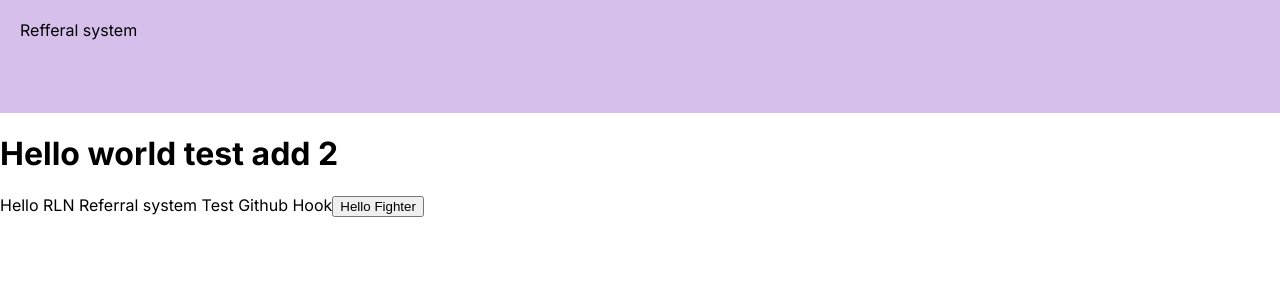
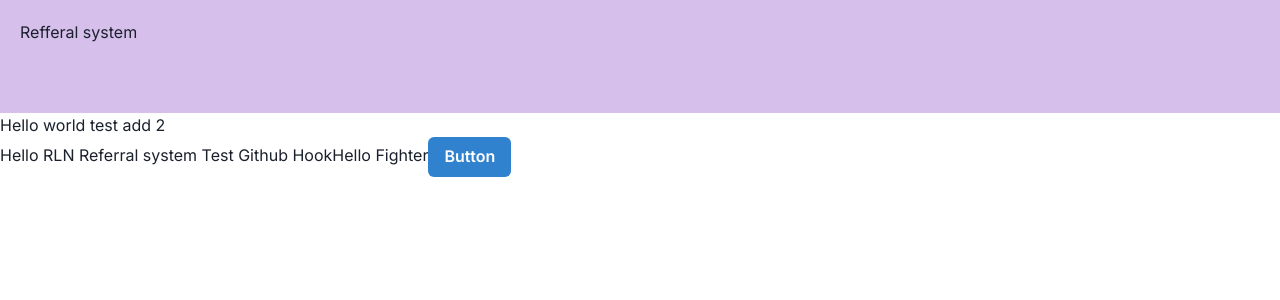
Before and after one commit to yottrakul/rln-referral, a Next.js app: page / in a window 1280 px wide. Shown: the top 300 px of the page. Built offline with nearby package versions, Linux system fonts and the light colour scheme.

Commit message:
fix: intregate chakra provide

```diff
--- a/src/app/layout.tsx
+++ b/src/app/layout.tsx
@@ -1,6 +1,7 @@
 import "@/styles/globals.css";
 
 import { Inter } from "next/font/google";
+import { ChakraUIProviders } from "./providers/ChakraProvider";
 
 const inter = Inter({
   subsets: ["latin"],
@@ -15,7 +16,9 @@ export const metadata = {
 export default function RootLayout({ children }: { children: React.ReactNode }) {
   return (
     <html lang="en">
-      <body className={inter.className}>{children}</body>
+      <body className={inter.className}>
+        <ChakraUIProviders>{children}</ChakraUIProviders>
+      </body>
     </html>
   );
 }
--- a/src/app/page.tsx
+++ b/src/app/page.tsx
@@ -1,3 +1,5 @@
+import { Button } from "@chakra-ui/react";
+
 export default function Home() {
   return (
     <main>
@@ -5,7 +7,7 @@ export default function Home() {
       <h1>Hello world test add 2</h1>
       Hello RLN Referral system Test Github Hook
       <button>Hello Fighter</button>
-
+      <Button colorScheme="blue">Button</Button>
     </main>
   );
 }
--- /dev/null
+++ b/src/app/providers/ChakraProvider.tsx
@@ -0,0 +1,7 @@
+"use client";
+
+import { ChakraProvider } from "@chakra-ui/react";
+
+export function ChakraUIProviders({ children }: { children: React.ReactNode }) {
+  return <ChakraProvider>{children}</ChakraProvider>;
+}
--- a/src/env.js
+++ b/src/env.js
@@ -1,5 +1,7 @@
 import { createEnv } from "@t3-oss/env-nextjs";
 import { z } from "zod";
+
+console.log(process.env.NODE_ENV);
 
 export const env = createEnv({
   /**
@@ -12,7 +14,7 @@ export const env = createEnv({
       .url()
       .refine((str) => !str.includes("YOUR_MYSQL_URL_HERE"), "You forgot to change the default URL"),
     NODE_ENV: z.enum(["development", "test", "production"]).default("development"),
-    NEXTAUTH_SECRET: process.env.NODE_ENV === "production" ? z.string() : z.string().optional(),
+    // NEXTAUTH_SECRET: process.env.NODE_ENV === "production" ? z.string() : z.string().optional(),
     NEXTAUTH_URL: z.preprocess(
       // This makes Vercel deployments not fail if you don't set NEXTAUTH_URL
       // Since NextAuth.js automatically uses the VERCEL_URL if present.
@@ -38,7 +40,7 @@ export const env = createEnv({
   runtimeEnv: {
     DATABASE_URL: process.env.DATABASE_URL,
     NODE_ENV: process.env.NODE_ENV,
-    NEXTAUTH_SECRET: process.env.NEXTAUTH_SECRET,
+    // NEXTAUTH_SECRET: process.env.NEXTAUTH_SECRET,
     NEXTAUTH_URL: process.env.NEXTAUTH_URL,
   },
   /**
--- a/src/server/auth.ts
+++ b/src/server/auth.ts
@@ -1,8 +1,6 @@
 import { PrismaAdapter } from "@next-auth/prisma-adapter";
 import { getServerSession, type DefaultSession, type NextAuthOptions } from "next-auth";
-import DiscordProvider from "next-auth/providers/discord";
 
-import { env } from "@/env";
 import { db } from "@/server/db";
 
 /**
--- a/src/styles/globals.css
+++ b/src/styles/globals.css
@@ -32,5 +32,4 @@ a {
   height: 113px;
   background: rgba(108, 19, 183, 0.27);
   justify-items: center;
-
 }
```
